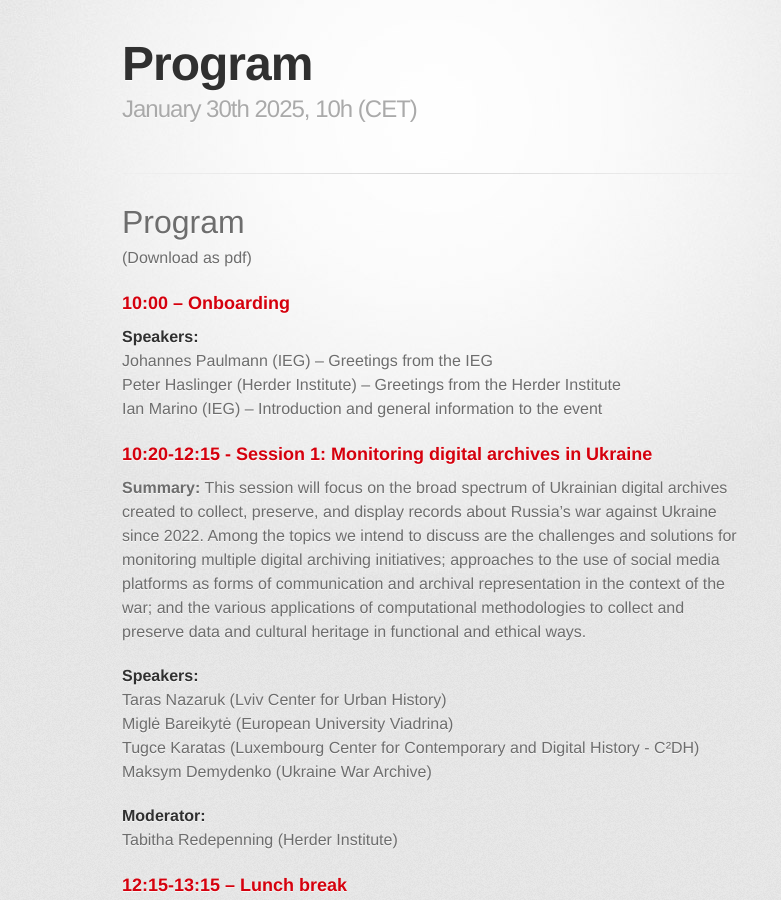
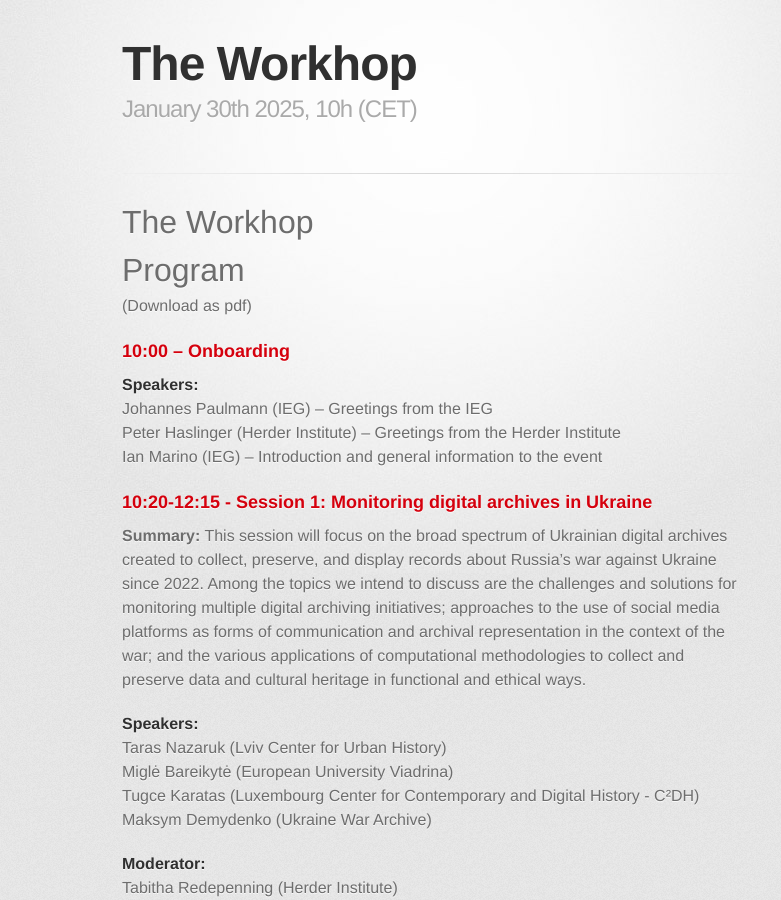
Before and after one commit to ieg-dhr/LivArch-Workshop, a Jekyll site: the page built from index.md, in a window 1280 px wide and 900 px high. Shown: the whole window, without its empty margins (208-989 px from the left). Built offline with Jekyll 4.4.1, drawn with Linux system fonts in a browser that asks for light colours; some web fonts are replaced; our own code applies the rules of GitHub Pages for plain Markdown files.

Commit message:
Update index.md

```diff
--- a/index.md
+++ b/index.md
@@ -1,6 +1,8 @@
 ---
 layout: default
 ---
+
+# The Workhop
 
 # Program
 (Download as pdf)
```
